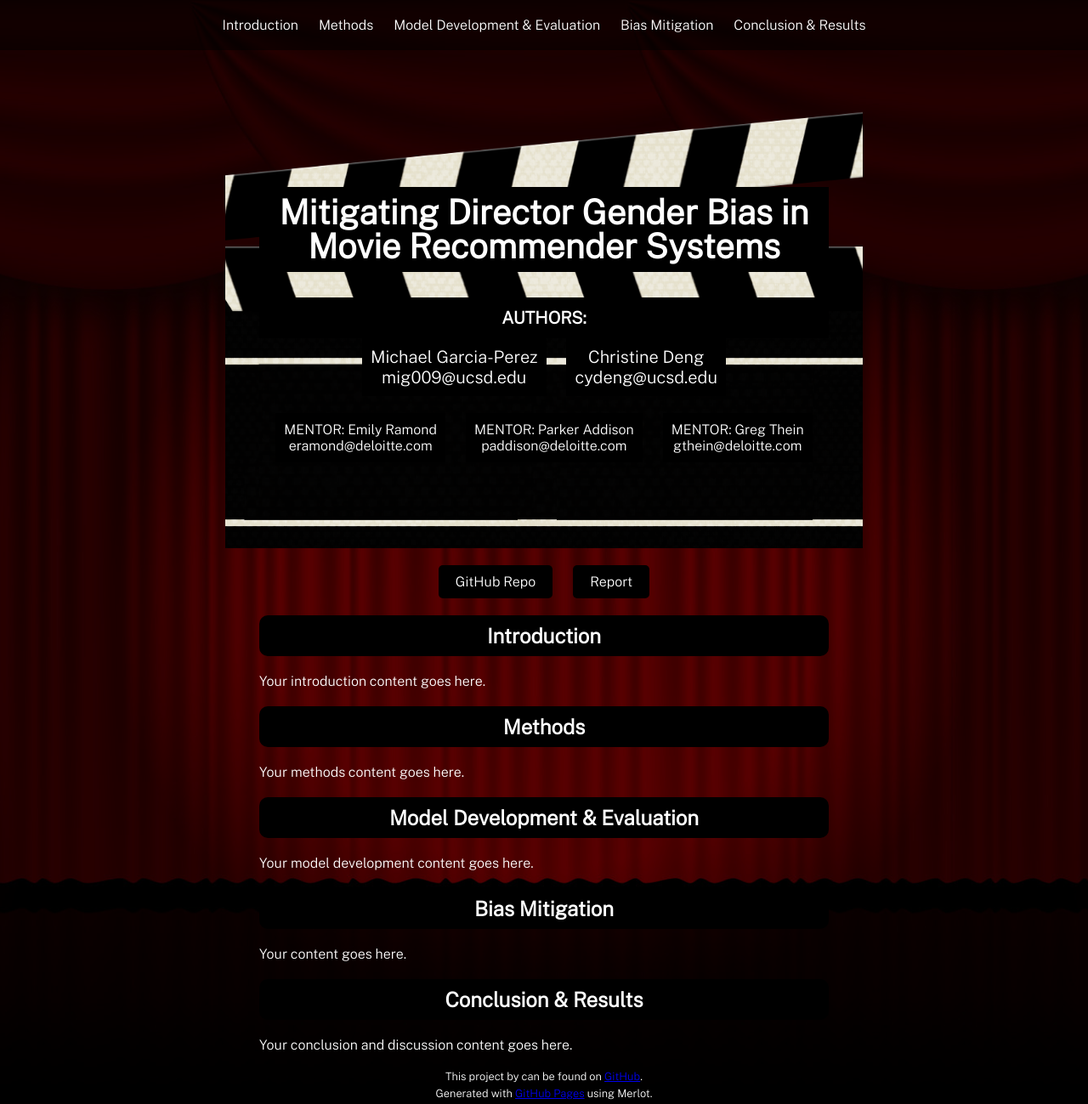
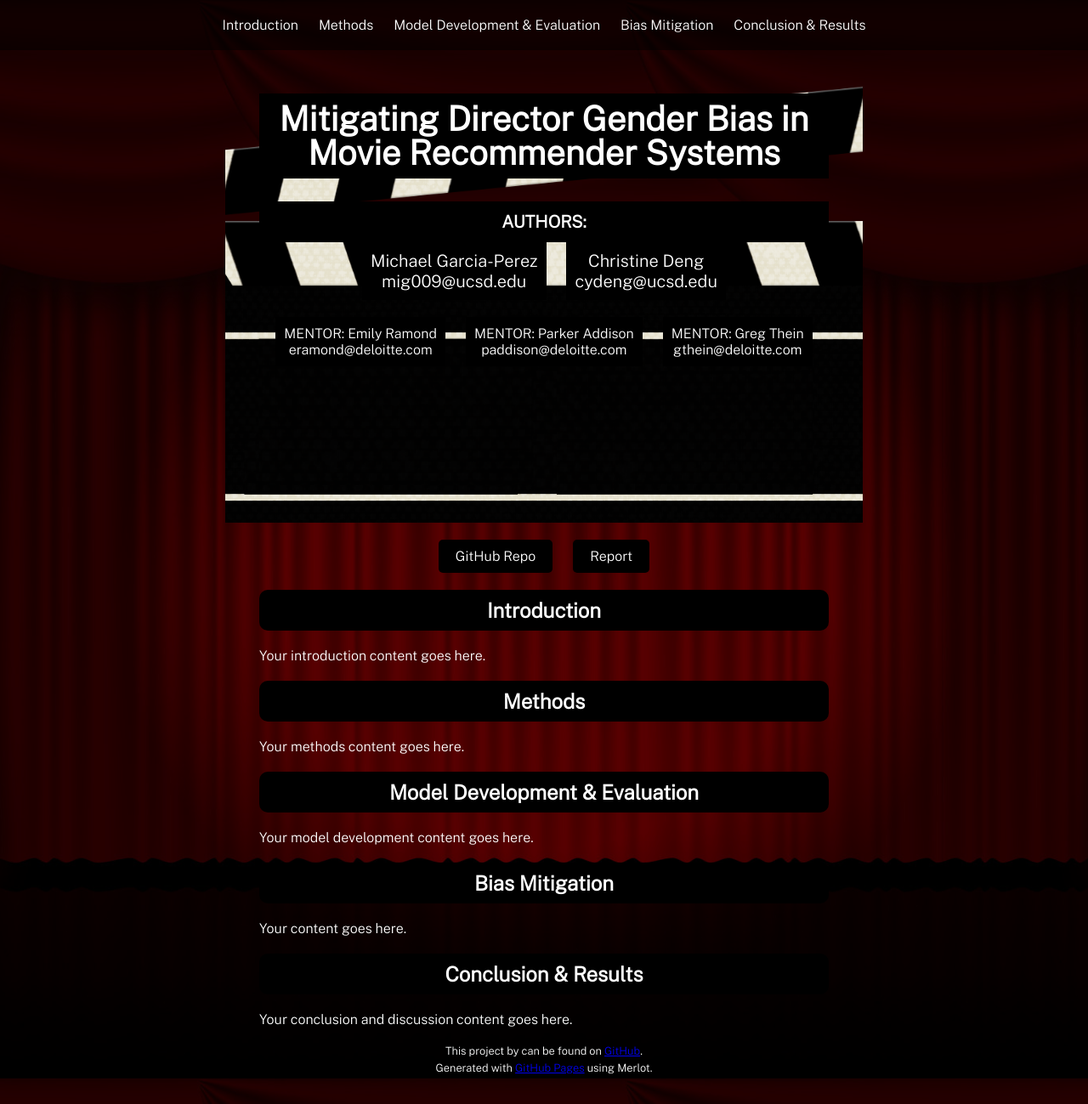
Before and after one commit to michael-garciaperez/DSC180A-Methodology-5, a Jekyll site: the page built from index.md, in a window 1280 px wide and 1299 px high. Shown: the whole window at 85% size. Built offline with Jekyll 4.4.1, drawn with Linux system fonts in a browser that asks for light colours.

Commit message:
Update style.scss

```diff
--- a/assets/css/style.scss
+++ b/assets/css/style.scss
@@ -21,7 +21,7 @@ div.shell {
 header {
   position: relative;
   z-index: 2;
-  margin: 100px auto 0; /* Adjusted margin-top value */
+  margin: 70px auto 0;
   max-width: 670px;
   padding: 20px 40px 25px;
   background-image: url('../images/clap_board.png');
@@ -40,7 +40,18 @@ header h1 {
   line-height: 1;
   background-color: black;
   padding: 10px 20px;
-  margin-top: 100px; /* Adjusted margin-top value */
+  margin-top: 20px; /* Adjusted margin-top value */
+}
+
+header .clapboard-image {
+  position: absolute;
+  top: 50px; /* Adjusted margin-top value */
+  left: 50%;
+  transform: translateX(-50%);
+  width: 100%;
+  max-width: 670px;
+  height: auto;
+  z-index: -1;
 }
 
 header h2 {
@@ -66,7 +77,7 @@ header h2 span:last-child {
 
 .author-mentor-container {
   text-align: center;
-  margin-top: 30px; /* Adjusted margin-top value */
+  margin-top: 10px;
 }
 
 .author-mentor-container p {
```
